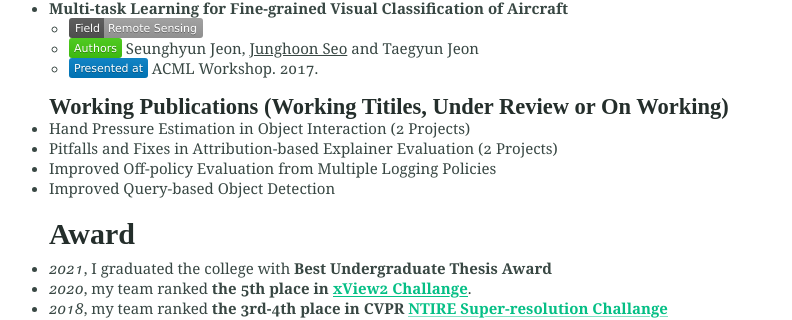
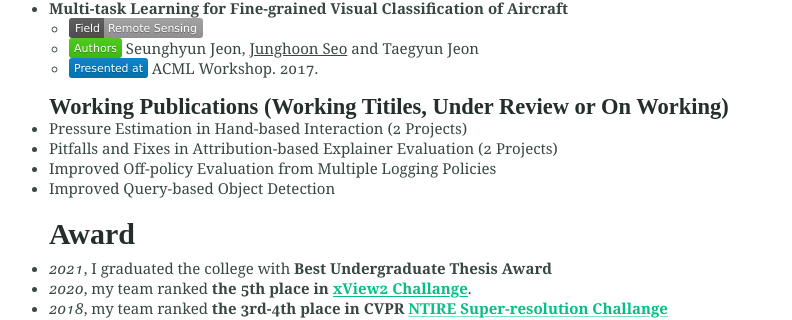
Before and after one commit to mikigom/mikigom.github.io, a Jekyll site: the page built from index.md, in a window 1280 px wide and 900 px high, scrolled down 2320 px. Shown: the part 142-462 px from the top of the window, without its empty margins (234-1026 px from the left). Built offline with Jekyll 4.4.1, drawn with Linux system fonts in a browser that asks for light colours.

Commit message:
Update index.md

```diff
--- a/index.md
+++ b/index.md
@@ -98,7 +98,7 @@ Hi, I am the technical leader of the research center at [SI Analytics](https://w
   - <img height="10" src="/assets/-Presented%20at-blue.svg"> ACML Workshop. 2017.
 
 ##### Working Publications (Working Titiles, Under Review or On Working)
-- Hand Pressure Estimation in Object Interaction (2 Projects)
+- Pressure Estimation in Hand-based Interaction (2 Projects)
 - Pitfalls and Fixes in Attribution-based Explainer Evaluation (2 Projects)
 - Improved Off-policy Evaluation from Multiple Logging Policies
 - Improved Query-based Object Detection
```
